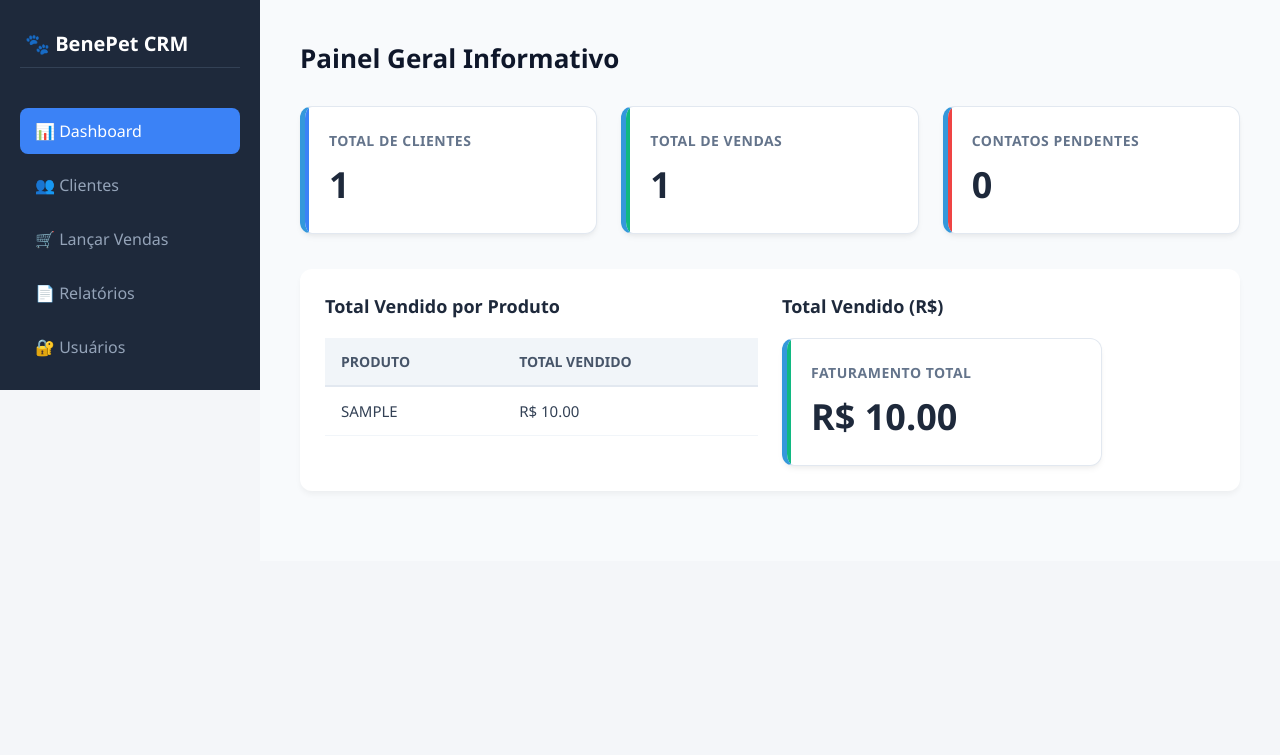
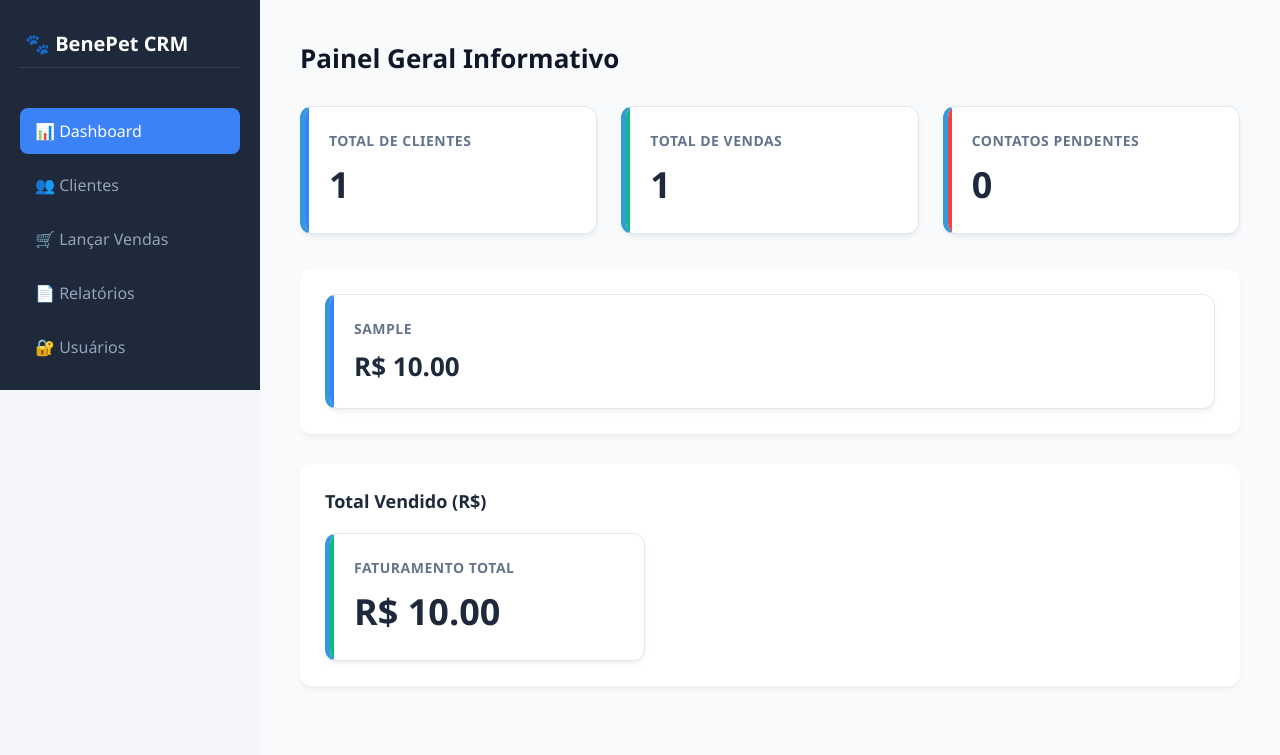
Before and after one commit to Bepenet/Benepet-CRM, a Flask app: page /dashboard in a window 1280 px wide. Shown: the top 755 px of the page. Run offline with Flask 3, Linux system fonts and the light colour scheme; a user stored in the database is signed in; tables that the repository leaves empty hold one stand-in row (values such as "Sample post").

Commit message:
agora vai

```diff
--- a/templates/dashboard.html
+++ b/templates/dashboard.html
@@ -80,37 +80,24 @@
             </a>
         </div>
 
-        <div class="data-section" style="margin-top: 24px; display: grid; grid-template-columns: 1fr 1fr; gap: 24px; align-items: start;">
-            <div>
-                <h3 class="section-title">Total Vendido por Produto</h3>
-                <table class="custom-table">
-                    <thead>
-                        <tr>
-                            <th>Produto</th>
-                            <th>Total Vendido</th>
-                        </tr>
-                    </thead>
-                    <tbody>
+        <div class="data-section" style="margin-top: 24px;">
+            <div style="display: grid; grid-template-columns: repeat(auto-fit, minmax(220px, 1fr)); gap: 20px;">
                 {% for produto, total in vendido_por_produto %}
-                        <tr>
-                            <td>{{ produto }}</td>
-                            <td>R$ {{ "%.2f"|format(total) }}</td>
-                        </tr>
+                <div class="card card-blue">
+                    <span class="card-title">{{ produto }}</span>
+                    <span class="card-value" style="font-size: 26px;">R$ {{ "%.2f"|format(total) }}</span>
+                </div>
                 {% else %}
-                        <tr>
-                            <td colspan="2" style="text-align: center; color: #94a3b8; padding: 20px;">Nenhuma venda registrada ainda.</td>
-                        </tr>
+                <span style="color: #94a3b8;">Nenhuma venda registrada ainda.</span>
                 {% endfor %}
-                    </tbody>
-                </table>
+            </div>
         </div>
 
-            <div>
+        <div class="data-section" style="margin-top: 24px;">
             <h3 class="section-title">Total Vendido (R$)</h3>
             <div class="card card-green" style="max-width: 320px;">
                 <span class="card-title">Faturamento Total</span>
                 <span class="card-value">R$ {{ "%.2f"|format(valor_total_vendido) }}</span>
-                </div>
             </div>
         </div>
     </main>
```
Lines whose indentation alone changed are shown as unchanged.
